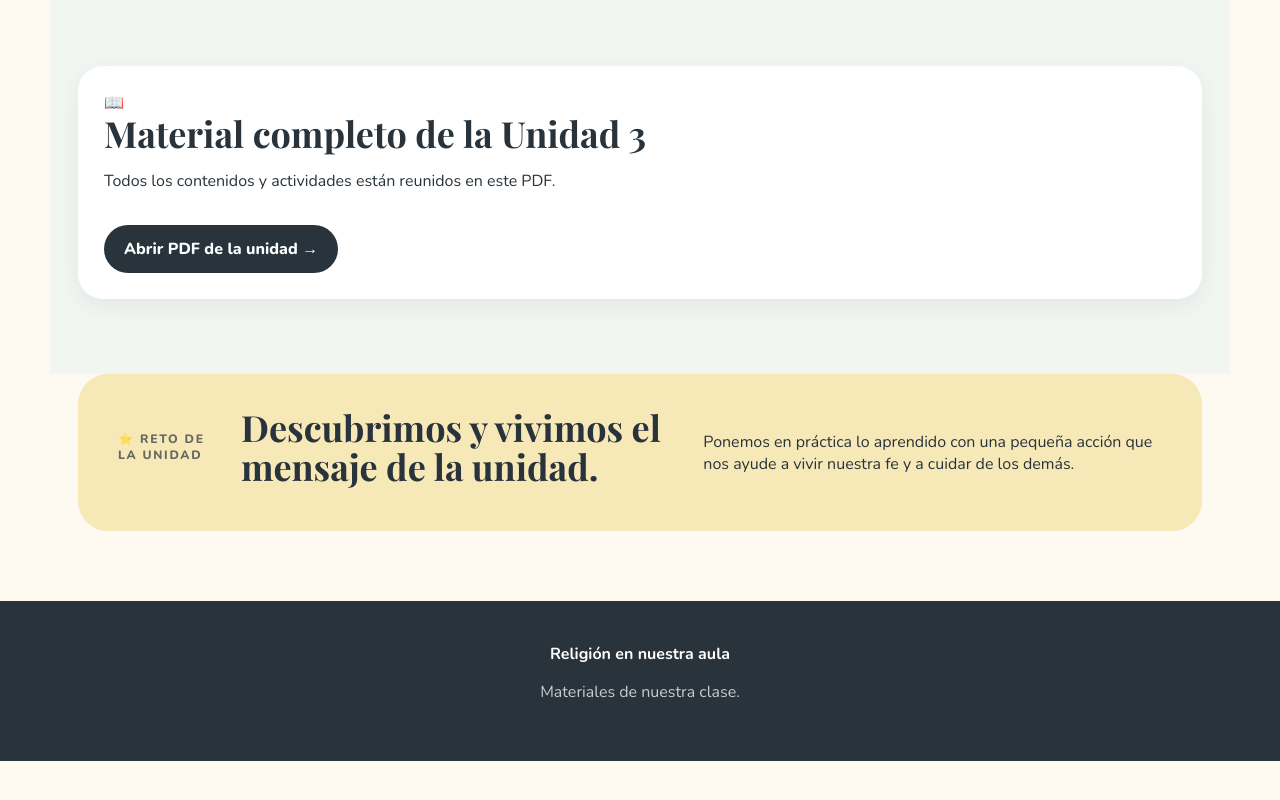
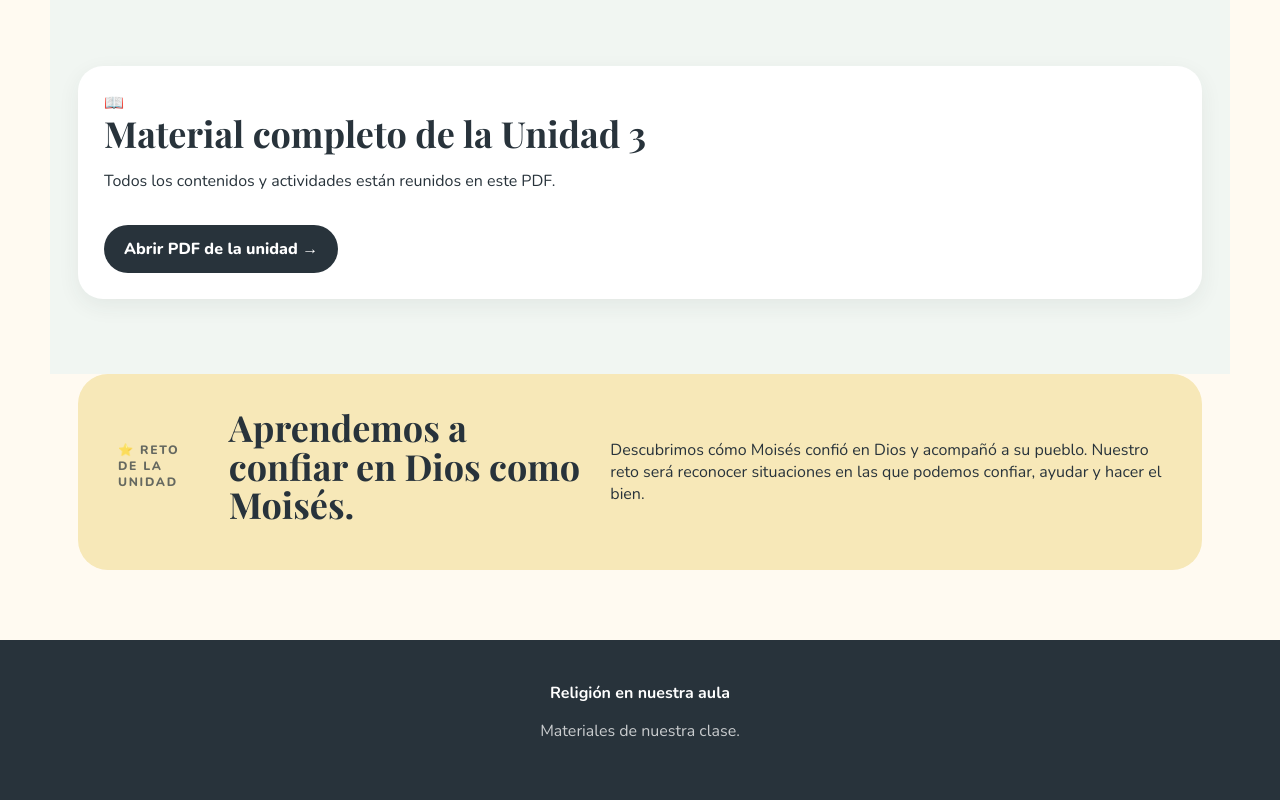
Before and after one commit to ReliGloria/religion-en-nuestra-aula, a plain HTML site: page unidad-3-tercero.html in a window 1280 px wide. Shown: the part 1168-1968 px from the top of the page. Before the commit the page ends 1929 px from the top, so only its background shows below. Drawn offline with nearby package versions, Linux system fonts and the light colour scheme.

Commit message:
Update unit message to focus on trusting God

```diff
--- a/unidad-3-tercero.html
+++ b/unidad-3-tercero.html
@@ -80,12 +80,11 @@
   <p class="eyebrow">⭐ RETO DE LA UNIDAD</p>
 
   <h2>
-    Descubrimos y vivimos el mensaje de la unidad.
+    Aprendemos a confiar en Dios como Moisés.
   </h2>
 
   <p>
-    Ponemos en práctica lo aprendido con una pequeña acción
-    que nos ayude a vivir nuestra fe y a cuidar de los demás.
+   Descubrimos cómo Moisés confió en Dios y acompañó a su pueblo. Nuestro reto será reconocer situaciones en las que podemos confiar, ayudar y hacer el bien.
   </p>
 
 </section>
```
